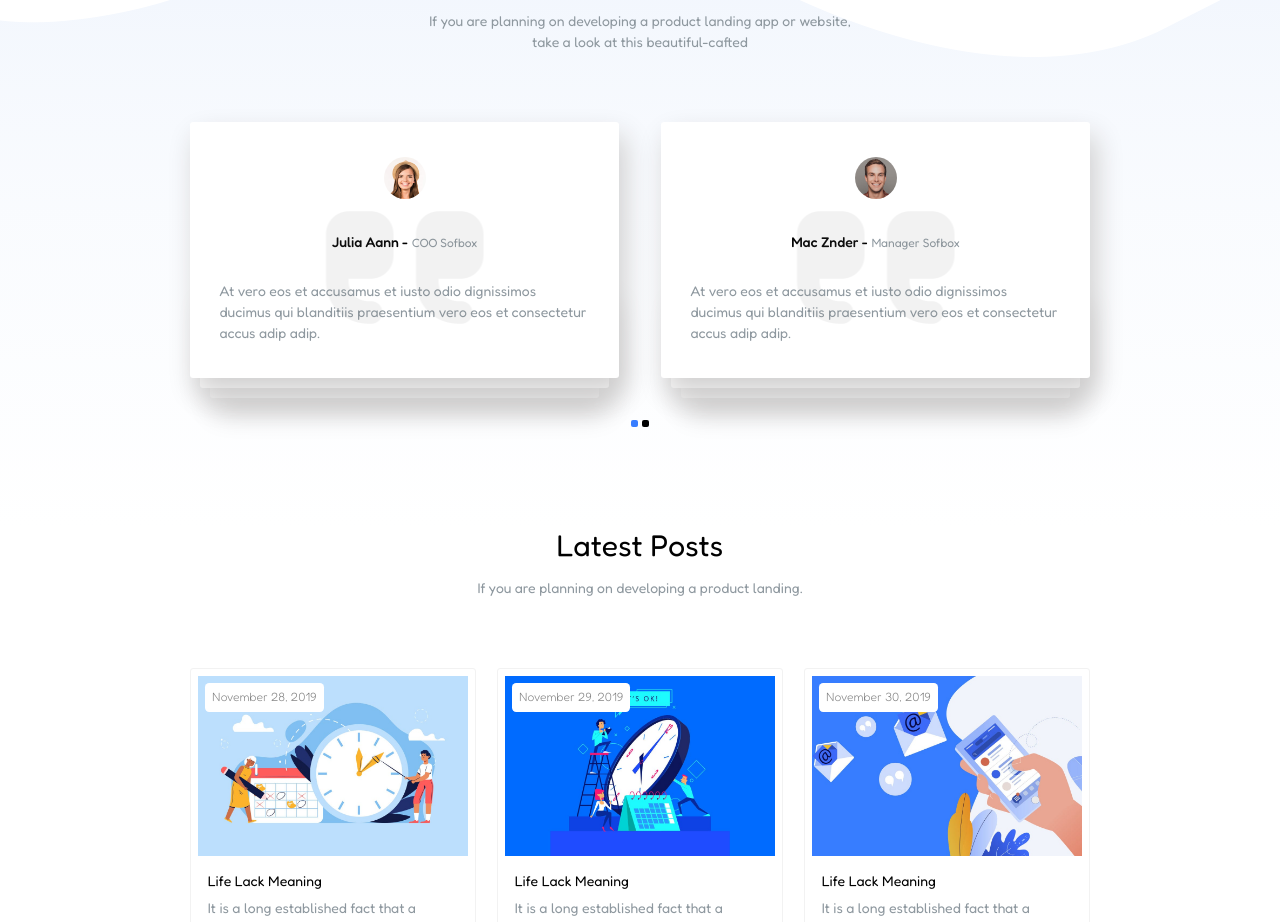
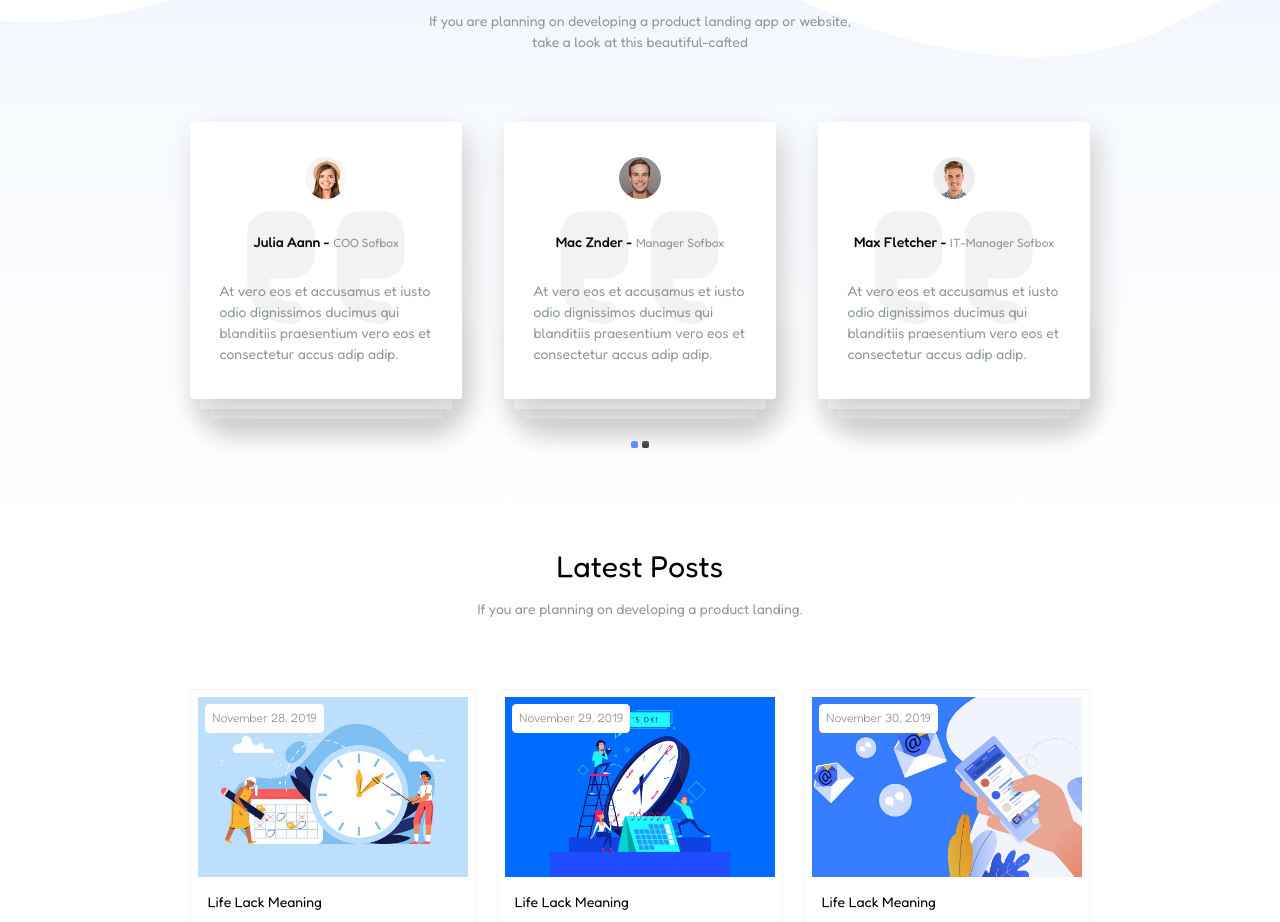
Before and after one commit to MGPasinetti/proj-html-vuejs, a Vue app: page / in a window 1280 px wide. Shown: the part 2100-3022 px from the top of the page. Built offline with nearby package versions, Linux system fonts and the light colour scheme.

Commit message:
working on js testimonial-sec

```diff
--- a/src/components/TestimonialsSec.vue
+++ b/src/components/TestimonialsSec.vue
@@ -10,9 +10,9 @@
             <div class="testimonials-grid">
                 <CardTestimonial v-for="card in arrTestimonials" :key="card.name" :card-data="card"/>
             </div>
-            <div class="square-group" style="display: flex; gap: .3rem;">
-                <div class="first-square" style="width: .5rem; height: .5rem; background-color: #377DFF; border-radius: 2px;"></div>
-                <div class="second-square" style="width: .5rem; height: .5rem; background-color: black; border-radius: 2px;"></div>
+            <div class="square-group" @click="">
+                <div class="first-square"></div>
+                <div class="second-square"></div>
             </div>
       </div>
     </div>
@@ -34,20 +34,23 @@ export default {
                     srcImg: require('../assets/img/26.jpeg'),
                     name: 'Julia Aann',
                     role: 'COO Sofbox',
-                    msg: 'At vero eos et accusamus et iusto odio dignissimos ducimus qui blanditiis praesentium vero eos et consectetur accus adip adip.'
+                    msg: 'At vero eos et accusamus et iusto odio dignissimos ducimus qui blanditiis praesentium vero eos et consectetur accus adip adip.',
+                    visible: true,
                 },
                 {
                     srcImg: require('../assets/img/27.jpeg'),
                     name: 'Mac Znder',
                     role: 'Manager Sofbox',
-                    msg: 'At vero eos et accusamus et iusto odio dignissimos ducimus qui blanditiis praesentium vero eos et consectetur accus adip adip.'
+                    msg: 'At vero eos et accusamus et iusto odio dignissimos ducimus qui blanditiis praesentium vero eos et consectetur accus adip adip.',
+                    visible: true,
                 },
-                // {
-                //     srcImg: require('../assets/img/25.jpeg'),
-                //     name: 'Max Fletcher',
-                //     role: 'IT-Manager Sofbox',
-                //     msg: 'At vero eos et accusamus et iusto odio dignissimos ducimus qui blanditiis praesentium vero eos et consectetur accus adip adip.'
-                // },
+                {
+                    srcImg: require('../assets/img/25.jpeg'),
+                    name: 'Max Fletcher',
+                    role: 'IT-Manager Sofbox',
+                    msg: 'At vero eos et accusamus et iusto odio dignissimos ducimus qui blanditiis praesentium vero eos et consectetur accus adip adip.',
+                    visible: false,
+                },
             ],
         };
     }
@@ -71,6 +74,26 @@ export default {
             gap: 3rem;
             margin-bottom: 3rem;
         }
+
+        .square-group {
+            display: flex;
+            gap: .3rem;
+            cursor: pointer;
+
+            .first-square {
+                width: .5rem;
+                height: .5rem;
+                background-color: $bkg_color_blue;
+                border-radius: 2px;
+            }
+
+            .second-square {
+                width: .5rem;
+                height: .5rem;
+                background-color:$bkg_color_black;
+                border-radius: 2px;
+            }
+        }
     }
 }
 </style>
```
